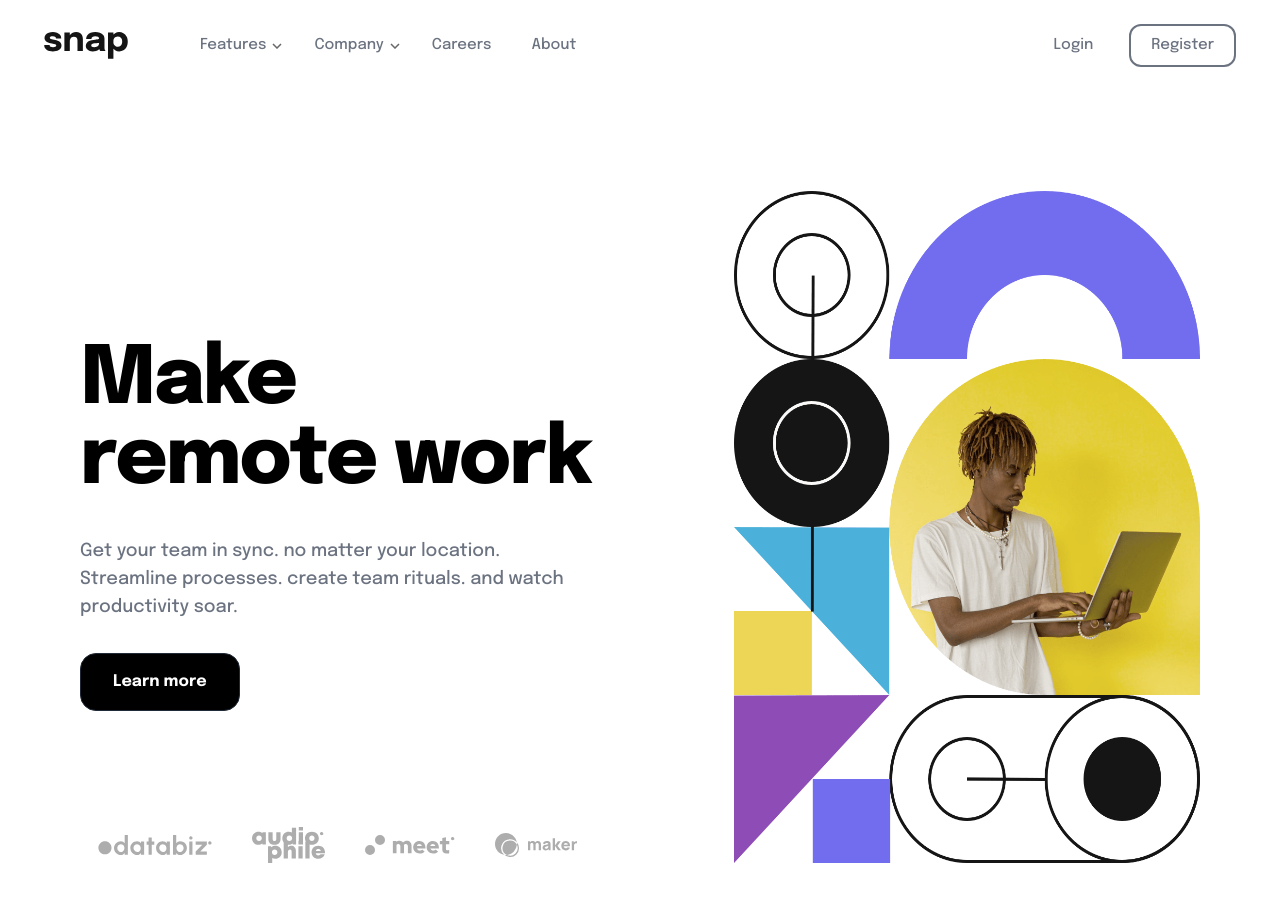
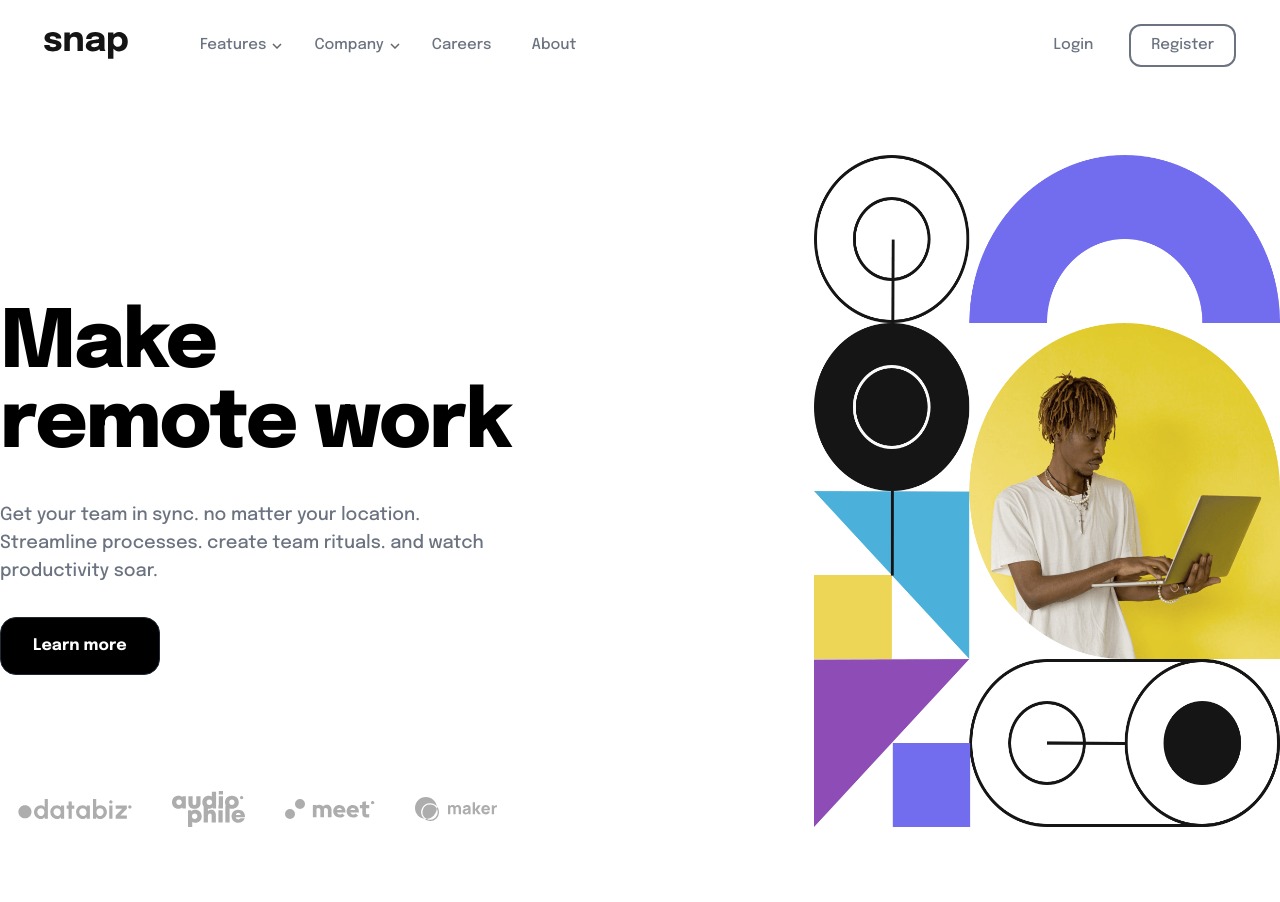
Before and after one commit to AhmedTxl/intro-page, a Vue app: page / in a window 1280 px wide. Shown: the top 902 px of the page. Built offline with nearby package versions, Linux system fonts and the light colour scheme.

Commit message:
Edit sizings in main section

```diff
--- a/src/components/Intro.vue
+++ b/src/components/Intro.vue
@@ -163,8 +163,8 @@
   </header>
 
   <!-- Main Body Contents -->
-  <main class="mt-9">
-    <div class="flex flex-row max-w-screen-xl px-20 py-8 mx-auto lg:gap-8 xl:gap-0 lg:py-16 lg:grid-cols-12">
+  <main>
+    <div class="flex flex-row max-w-screen-xl py-8 mx-auto lg:gap-8 xl:gap-0 lg:py-16 lg:grid-cols-12">
       <div class="mr-auto mt-24 place-self-center text-left md:order-[-1] lg:col-span-7 max-w-[32.5em]">
         <h1 class="max-w-2xl mb-9 font-extrabold tracking-tight leading-none md:text-6xl xl:text-[80px]">
           Make remote work
```
